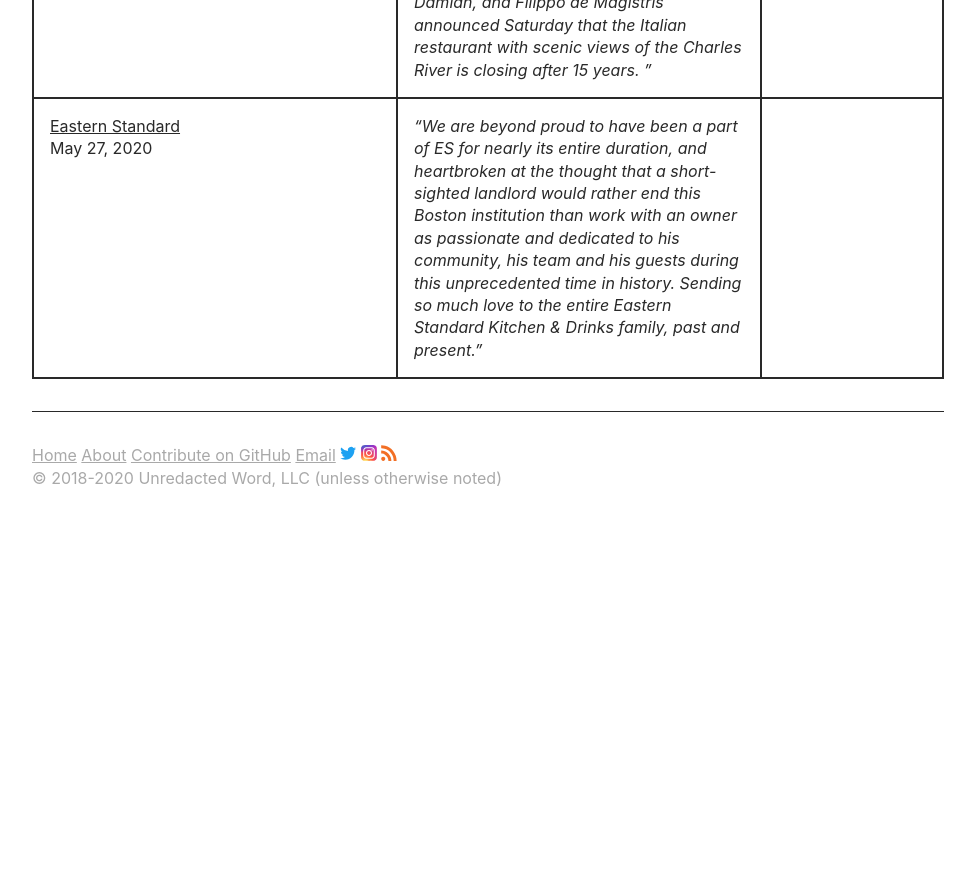
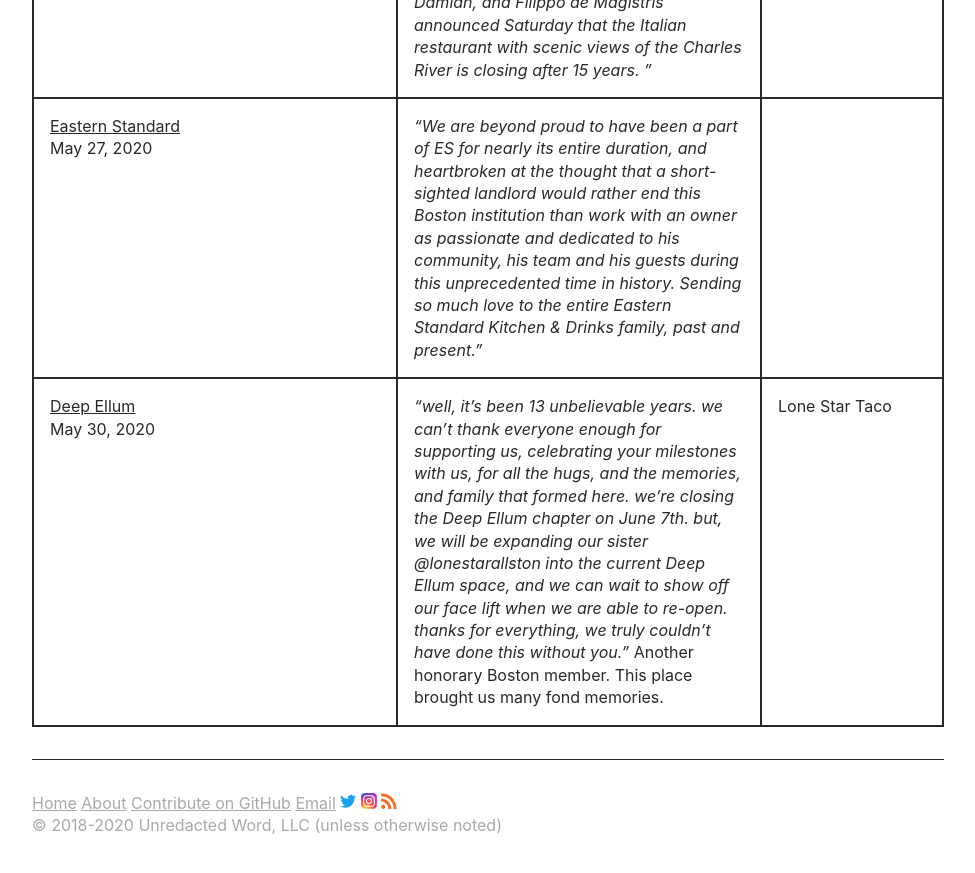
Before and after one commit to unredacted-word/katamari-restaurants, a Jekyll site: the page built from index.md, in a window 1280 px wide and 900 px high, scrolled down 2469 px. Shown: the top 873 px of the window, without its empty margins (152-1127 px from the left). Built offline with Jekyll 4.4.1, drawn with Linux system fonts in a browser that asks for light colours; before the commit the page ends 3022 px from its top, so only the background shows below that.

Commit message:
deep ellum

```diff
--- a/_data/companies.yml
+++ b/_data/companies.yml
@@ -80,3 +80,18 @@ easternstandard:
     dedicated to his community, his team and his guests during this
     unprecedented time in history. Sending so much love to the entire Eastern
     Standard Kitchen & Drinks family, past and present.</q>
+
+deepellum:
+  name: "Deep Ellum"
+  date: 2020-05-30 10:19:00
+  url: https://www.bostonherald.com/2020/05/30/coronavirus-prompts-deep-ellum-in-allston-to-close-will-be-replaced-by-lone-star-taco-bar/
+  replacement: "Lone Star Taco"
+  notes: >
+    <q>well, it’s been 13 unbelievable years. we can’t thank everyone enough for
+    supporting us, celebrating your milestones with us, for all the hugs, and
+    the memories, and family that formed here. we’re closing the Deep Ellum
+    chapter on June 7th. but, we will be expanding our sister @lonestarallston
+    into the current Deep Ellum space, and we can wait to show off our face lift
+    when we are able to re-open. thanks for everything, we truly couldn’t have
+    done this without you.</q>
+    Another honorary Boston member. This place brought us many fond memories.
```
